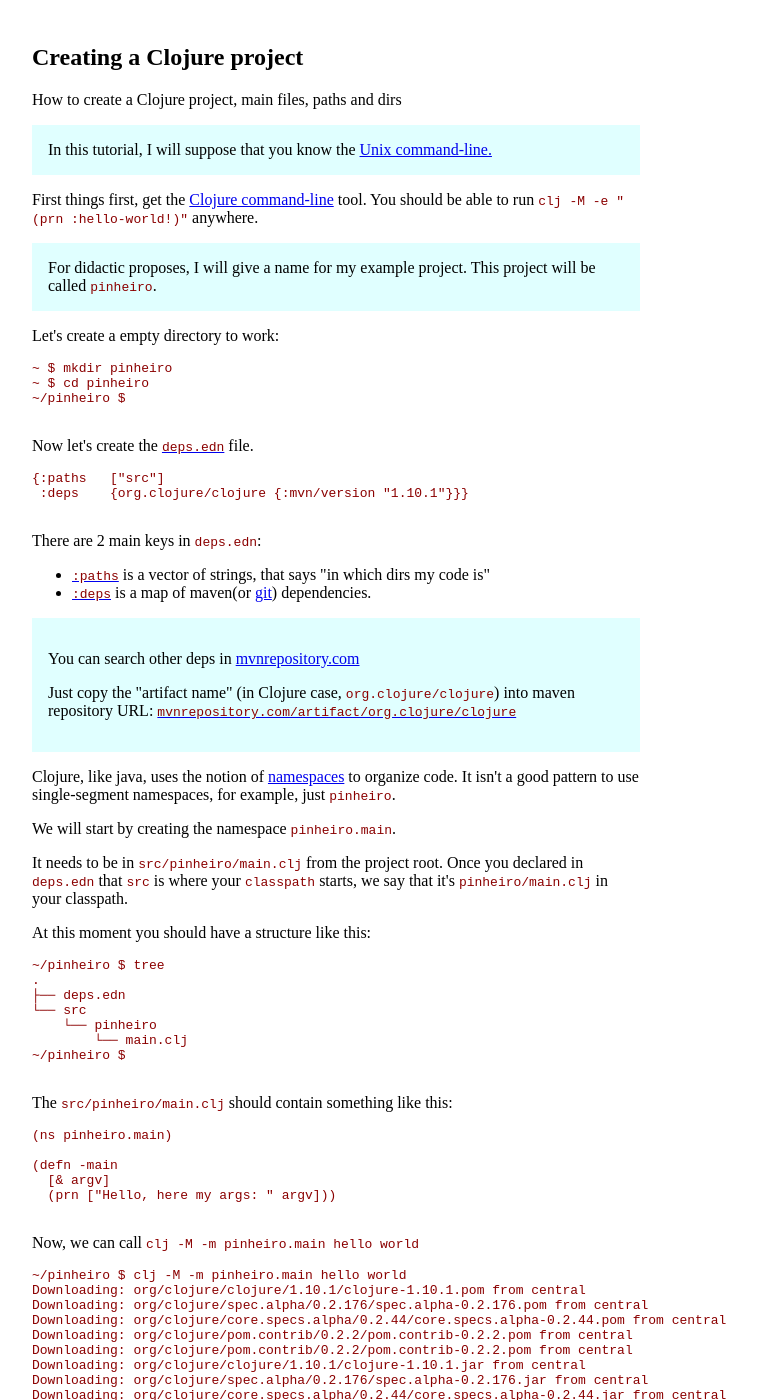
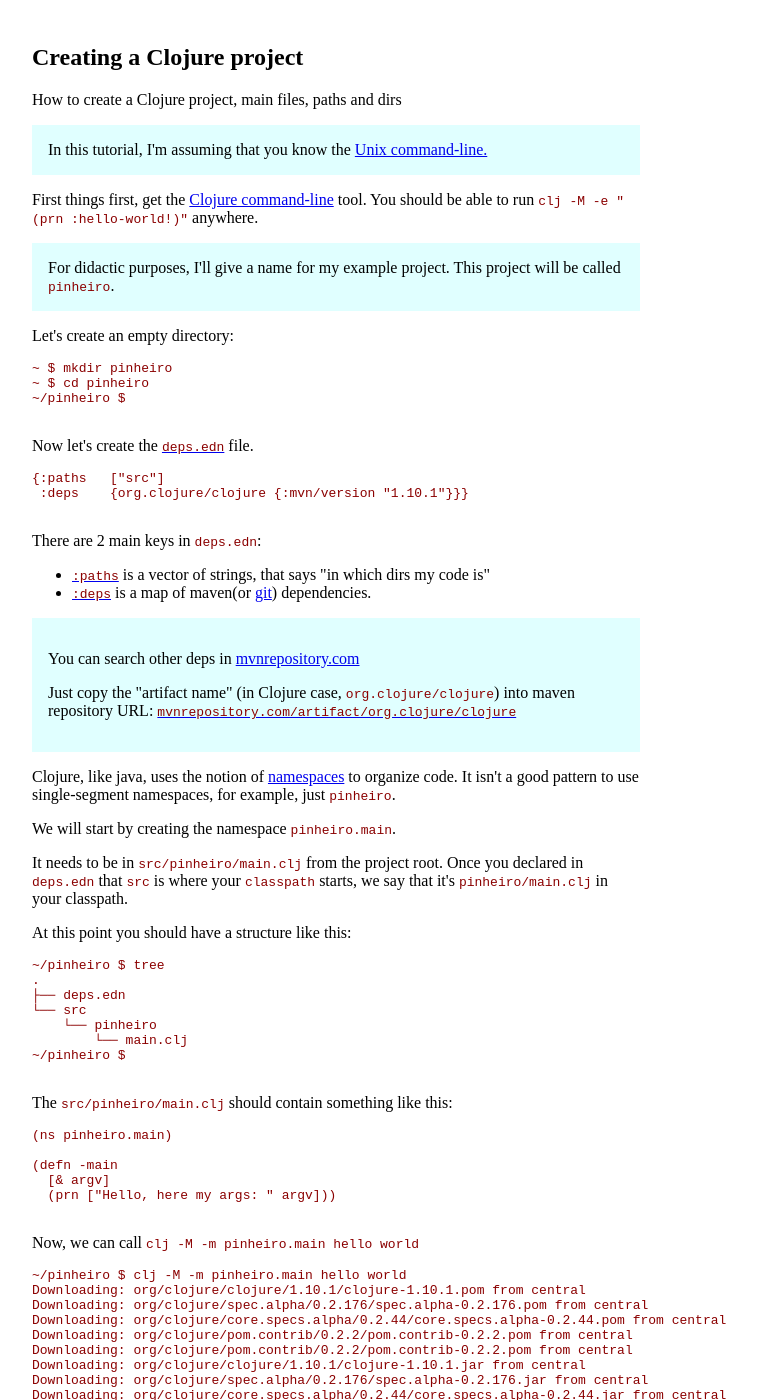
Before and after one commit to souenzzo/souenzzo.github.io, a Jekyll site: the page creating-a-clojure-project.html, which Jekyll copies as it is, in a window 1280 px wide and 1400 px high. Shown: the whole window, without its empty margins (304-1061 px from the left). Built offline with Jekyll 4.4.1, drawn with Linux system fonts in a browser that asks for light colours; some of the changed text lies outside the part shown.

Commit message:
Fix: retoques propostos por passy

```diff
--- a/creating-a-clojure-project.html
+++ b/creating-a-clojure-project.html
@@ -41,6 +41,7 @@
         pre {
           color: darkred;
         }
+
     </style>
 </head>
 <body>
@@ -49,9 +50,9 @@
     <p>How to create a Clojure project, main files, paths and dirs</p>
     <main>
         <aside>
-            In this tutorial, I will suppose that you know the <a target="_blank"
-                                                                  rel="noreferrer noopener"
-                                                                  href="https://en.wikipedia.org/wiki/Unix_shell">Unix
+            In this tutorial, I'm assuming that you know the <a target="_blank"
+                                                                rel="noreferrer noopener"
+                                                                href="https://en.wikipedia.org/wiki/Unix_shell">Unix
             command-line.</a>
         </aside>
         <p>
@@ -61,11 +62,11 @@
             tool. You should be able to run <code>clj -M -e "(prn :hello-world!)"</code> anywhere.
         </p>
         <aside>
-            For didactic proposes, I will give a name for my example project.
+            For didactic purposes, I'll give a name for my example project.
             This project will be called <code>pinheiro</code>.
         </aside>
         <p>
-            Let's create a empty directory to work:
+            Let's create an empty directory:
         </p>
         <pre>
 ~ $ mkdir pinheiro
@@ -130,7 +131,7 @@
             Once you declared in <code>deps.edn</code> that <code>src</code> is where your <code>classpath</code>
             starts, we say that it's <code>pinheiro/main.clj</code> in your classpath.
         </p>
-        <p>At this moment you should have a structure like this:</p>
+        <p>At this point you should have a structure like this:</p>
         <pre>
 ~/pinheiro $ tree
 .
@@ -175,7 +176,7 @@
 </section>
 <section>
     <h1>APPENDIX: git</h1>
-    <p>These file/dirs you should not commit:</p>
+    <p>You should not commit these file/dirs:</p>
     <ul>
         <li><code>.cpcache</code>: Cache dir created by Clojure command-line tool</li>
         <li><code>*.iml</code>: Intellij config file</li>
```
